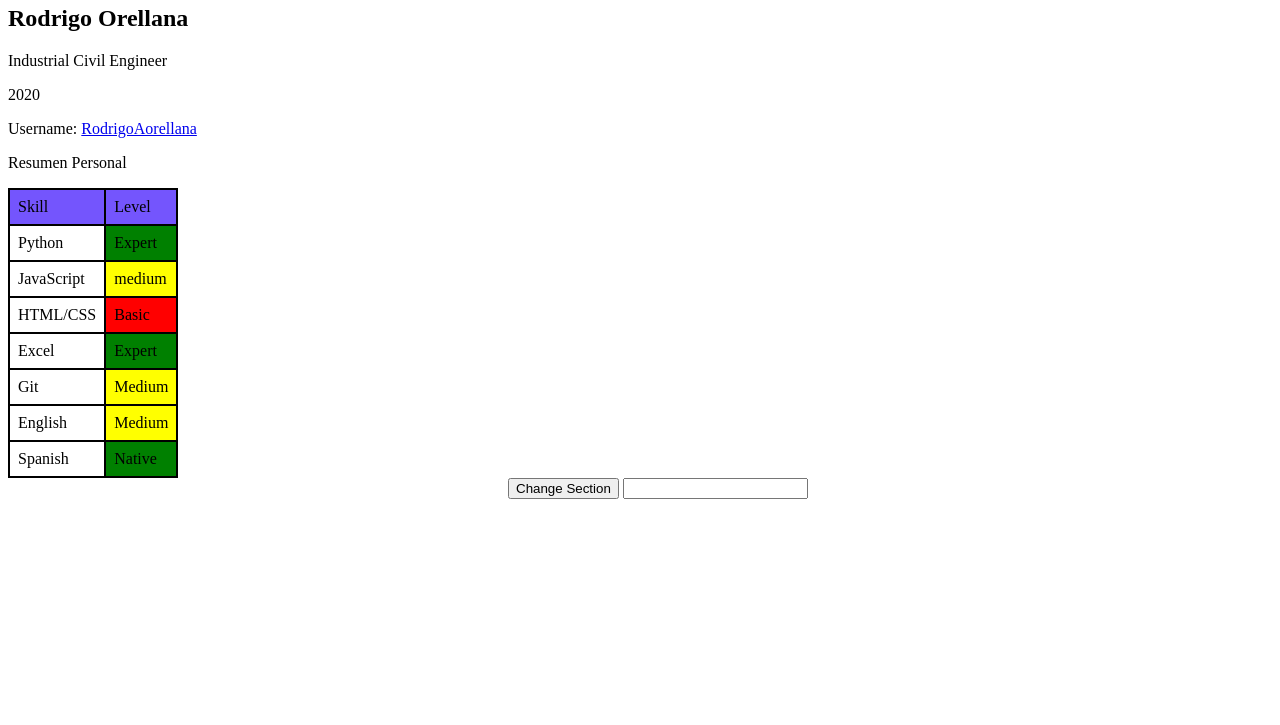
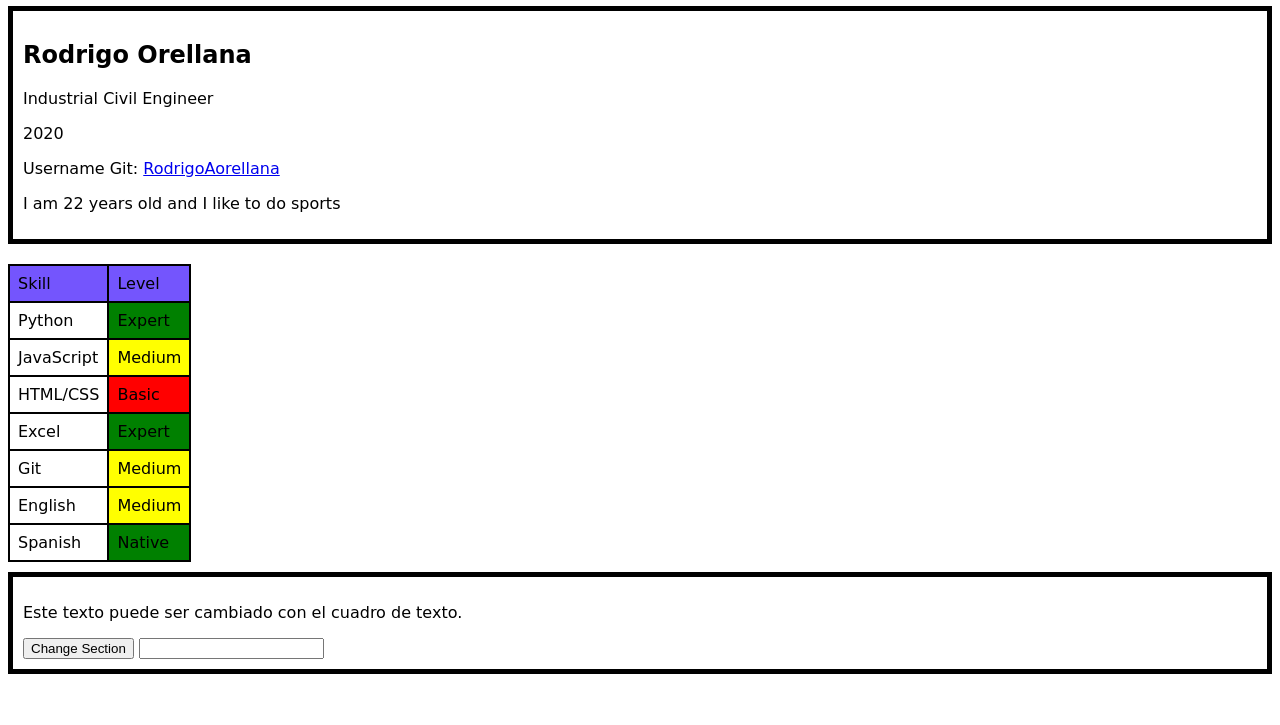
Before and after one commit to RodrigoAorellana/RodrigoAorellana.github.io, a plain HTML site: page index.html in a window 1280 px wide. Shown: the part 75-800 px from the top of the page. Drawn offline with Linux system fonts and the light colour scheme.

Commit message:
Entrega final

```diff
--- a/index.html
+++ b/index.html
@@ -8,13 +8,15 @@
 </head>
 <body>
     <h1>Personal Page</h1>
+    <div class="content">
     <h2>Rodrigo Orellana</h2>
     <p id = "major">Industrial Civil Engineer</p>
     <p id= "grade">2020</p>
-    <p>Username:
+    <p>Username Git:
         <a href="https://github.com/RodrigoAorellana">RodrigoAorellana</a>
     </p>
-    <p>Resumen Personal</p>
+    <p>I am 22 years old and I like to do sports</p>
+    </div>
     <table>
         <tr>
             <td id="title">Skill</td>
@@ -26,7 +28,7 @@
         </tr>
         <tr>
             <td>JavaScript</td>
-            <td class="Medium">medium</td>
+            <td class="Medium">Medium</td>
         </tr>
         <tr>
             <td>HTML/CSS</td>
@@ -49,8 +51,19 @@
             <td Class="Expert">Native</td>
         </tr>
     </table>
-    <button>Change Section</button>
-    <input type="text">
+
+    <div class="content">
+    <p id="section">Este texto puede ser cambiado con el cuadro de texto.</p>
+    <button onclick="changeSection()">Change Section</button>
+    <input type="text" id="input">
+    </div>
+
+    <script>
+       function changeSection() {
+            var sectionInputValue = document.getElementById('input').value;
+            document.getElementById('section').textContent = sectionInputValue;
+        }
+    </script>
 
 </body>
 </html>
--- a/style.css
+++ b/style.css
@@ -1,4 +1,4 @@
-h1 {
+.centro {
     margin-left: 550px;
 }
 
@@ -28,6 +28,13 @@ table {
     background-color: red;
 }
 
-button {
-    margin-left: 500px;
+body {
+    font-family: cursive;
 }
+
+.content {
+    border: 5px solid #000000;
+    padding: 10px;
+    margin-bottom: 20px;
+    margin-top: 10px;
+}
```
